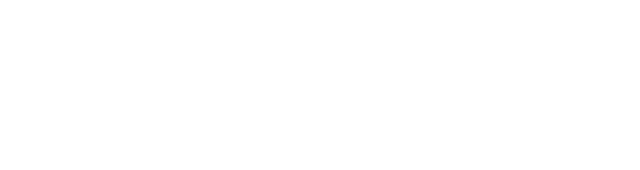
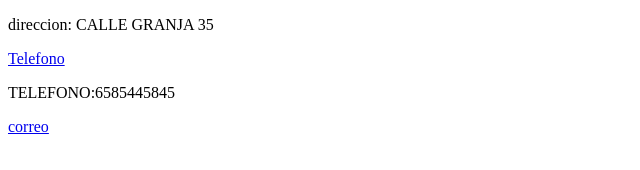
Before and after one commit to Aileen538/Repositorio123, a plain HTML site: page contacto.html in a window 1280 px wide. Shown: the whole page, without its empty margins (0-640 px from the left). Drawn offline with Linux system fonts and the light colour scheme.

Commit message:
He creado un menu de contacto

```diff
--- a/contacto.html
+++ b/contacto.html
@@ -8,7 +8,9 @@
 </head>
 
 <body>
-
+    <P> direccion: CALLE GRANJA 35</P> <a href="6015545454">Telefono</a>
+    <P>TELEFONO:6585445845</P>
+    <a href="aileen538@gmail.com">correo</a>
 </body>
 
 </html>
```
